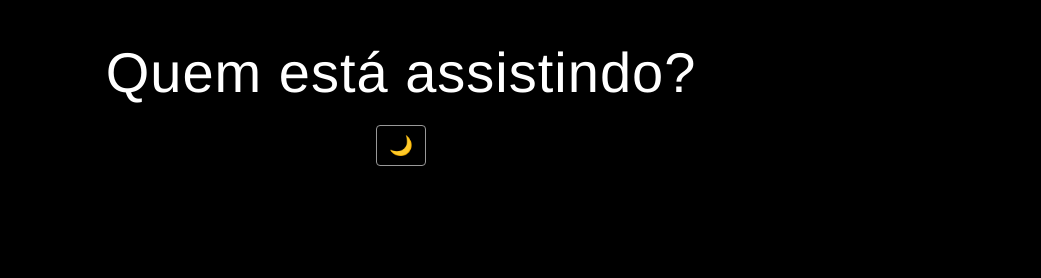
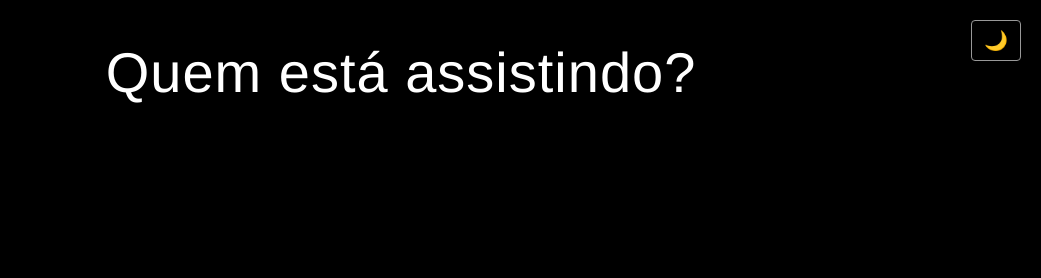
Before and after one commit to vital-sam/Alura_netflix, a plain HTML site: page index.html in a window 1280 px wide. Shown: the top 278 px of the page, without its empty margins (239-1280 px from the left). Drawn offline with Linux system fonts and the light colour scheme.

Commit message:
Update styles.css

```diff
--- a/styles.css
+++ b/styles.css
@@ -55,17 +55,21 @@ h1 {
 
 /* O Botão que troca o Tema (Sol/Lua) */
 .theme-toggle {
+  position: fixed;   /* 👈 tira do fluxo e fixa na tela */
+  top: 20px;         /* distância do topo */
+  right: 20px;       /* distância da direita */
+
   background: transparent;
   border: 1px solid var(--muted);
   color: var(--text);
   padding: 8px 12px;
   border-radius: 4px;
   cursor: pointer;
-  margin-top: 20px;
   font-size: 1.2rem;
   transition: all 0.2s ease;
+
+  z-index: 1000;
 }
-
 .theme-toggle:hover {
   background: rgba(255,255,255,0.1); /* Dá um brilho ao passar o mouse */
 }
```
